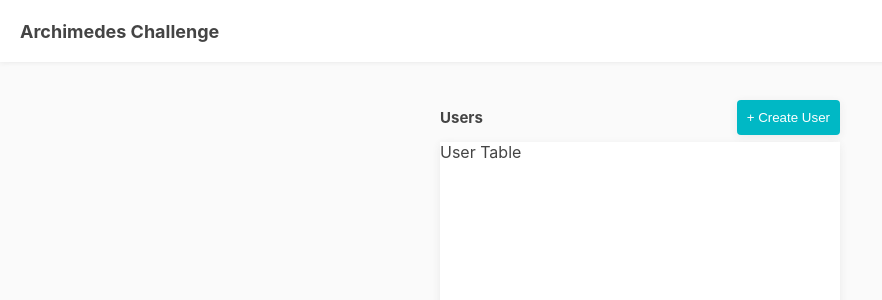
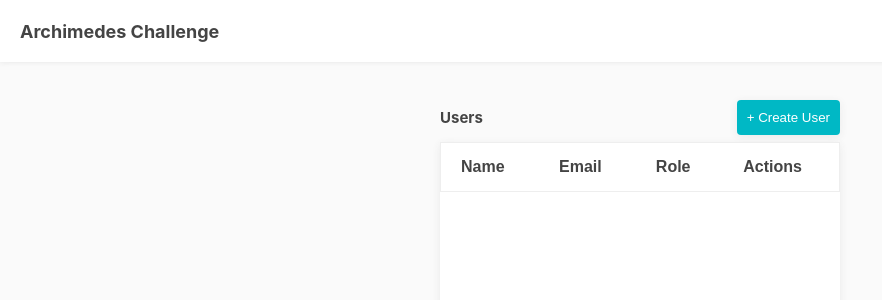
Before and after one commit to mppdg/archimedes-frontend-react-challenge, a React (Create React App) app: page / in a window 1280 px wide. Shown: the top 300 px of the page, without its empty margins (0-882 px from the left). Built offline with nearby package versions, Linux system fonts and the light colour scheme.

Commit message:
Implement UserTable for display users

```diff
--- a/src/assets/styles/app.scss
+++ b/src/assets/styles/app.scss
@@ -137,6 +137,28 @@
       .form-error-top {
           text-align: center;
       }
+}
 
+.users-table {
+    font-family: Arial, Helvetica, sans-serif;
+    border-collapse: collapse;
+    width: 100%;
+    background-color: #FFFFFF;
+    border: 1px solid #EEEEEE;
 
+    tr {
+        border-bottom: 1px solid #EEEEEE;
+
+        &:hover {
+            background-color: #FAFAFA;
+        }
+    }
+
+    td, th {
+        padding: 15px 20px;
+    }
+
+    th {
+        text-align: left;
+    }
 }
--- a/src/components/common/UserTable.jsx
+++ b/src/components/common/UserTable.jsx
@@ -0,0 +1,30 @@
+import { MdDeleteOutline } from "react-icons/md";
+
+const cols = ['Name', 'Email', 'Role', 'Actions']
+
+const UsersTable = ({ rows = [], columns = cols }) => {
+
+    return (
+        <table className="users-table">
+            <thead>
+                <tr>
+                    {columns.map((column, idx) => (
+                        <th key={idx}>{column}</th>
+                    ))}
+                </tr>
+            </thead>
+            <tbody>
+                {rows.map(({ name, email, role }, idx) => {
+                    <tr key={idx}>
+                        <td>{name}</td>
+                        <td>{email}</td>
+                        <td>{role}</td>
+                        <td>{<MdDeleteOutline />}</td>
+                    </tr>
+                })}
+            </tbody>
+        </table>
+    );
+};
+
+export default UsersTable;
--- a/src/components/views/Users.jsx
+++ b/src/components/views/Users.jsx
@@ -1,11 +1,12 @@
 import ContentCard from "../common/ContentCard";
 import ContentTitle from "../common/ContentTitle";
+import UsersTable from "../common/UserTable";
 
 const Users = () => {
     return (
         <ContentCard
             title={<ContentTitle title="Users" />}
-            content="User Table"
+            content={<UsersTable />}
         />
       );
   };
```
